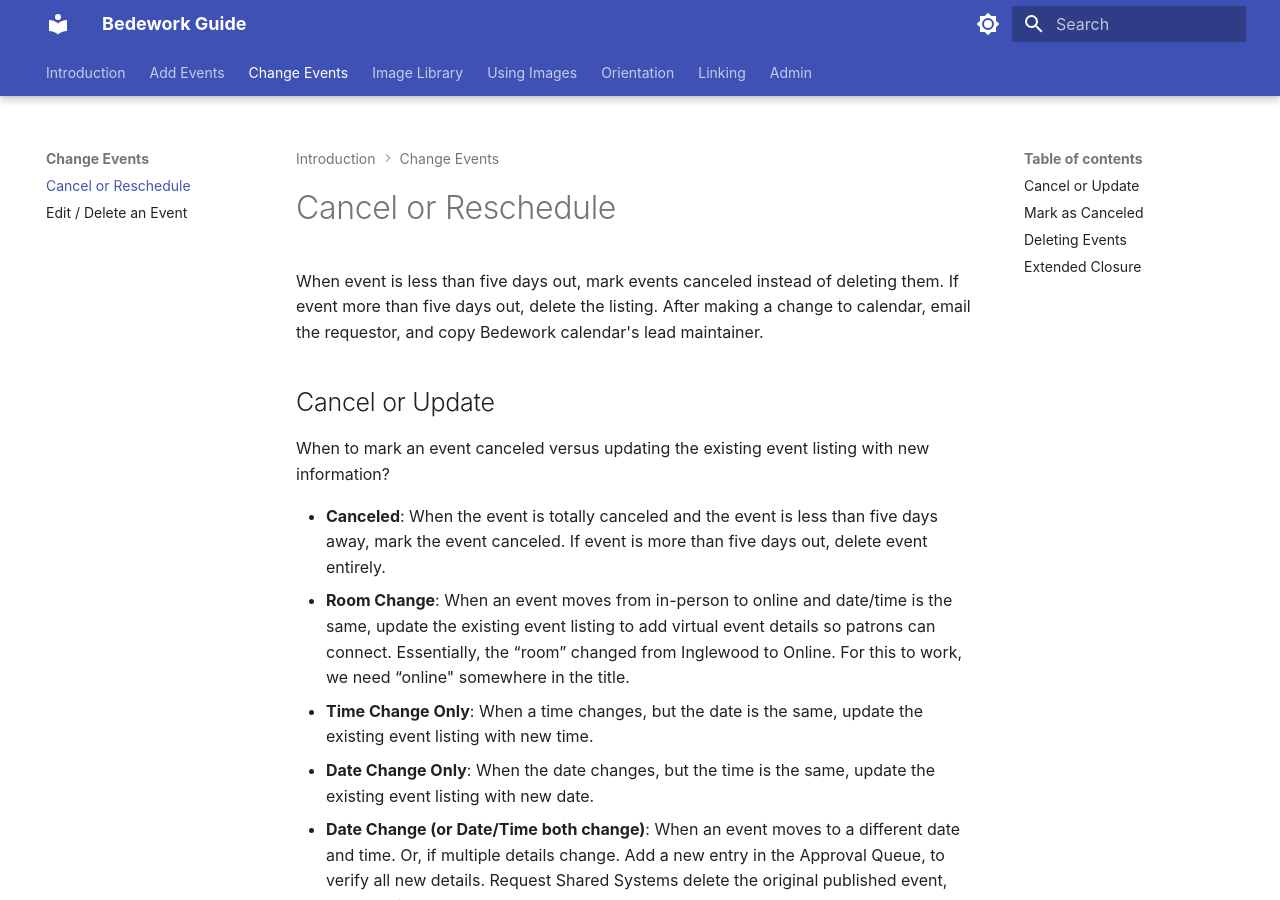
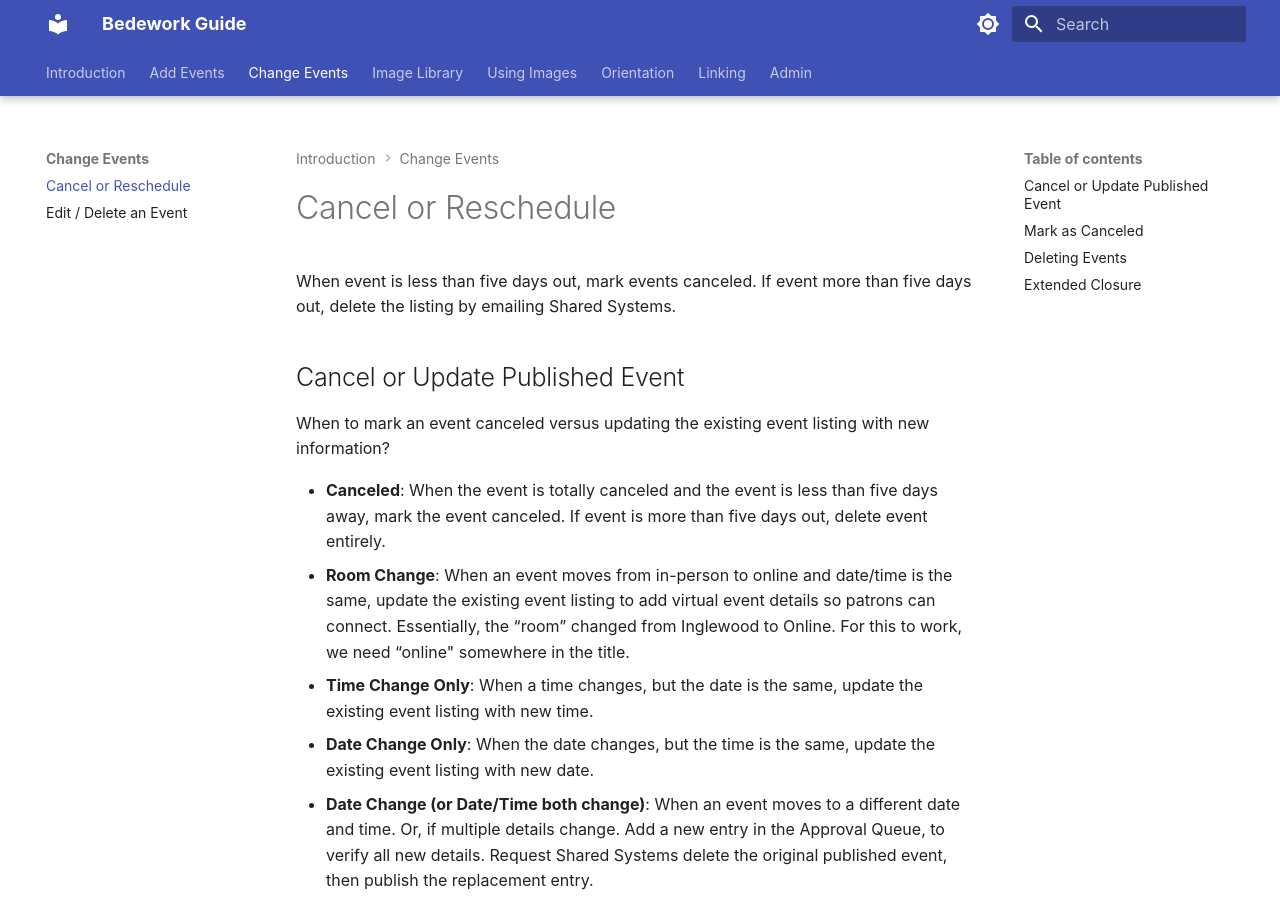
Before and after one commit to Nashville-Public-Library/bedework-docs, an MkDocs documentation site: the page built from docs/change-events/cancel.md, in a window 1280 px wide and 900 px high. Built offline with MkDocs 1.6.1 and Material for MkDocs 9.7.7, drawn with Linux system fonts in a browser that asks for light colours.

Commit message:
content edits

```diff
--- a/docs/change-events/cancel.md
+++ b/docs/change-events/cancel.md
@@ -5,9 +5,9 @@ sidebar_position: 1
 
 # Cancel or Reschedule
 
-When event is less than five days out, mark events canceled instead of deleting them. If event more than five days out, delete the listing. After making a change to calendar, email the requestor, and copy Bedework calendar's lead maintainer.
+When event is less than five days out, mark events canceled. If event more than five days out, delete the listing by emailing Shared Systems.
 
-## Cancel or Update
+## Cancel or Update Published Event
 
 When to mark an event canceled versus updating the existing event listing with new information?
 
```
